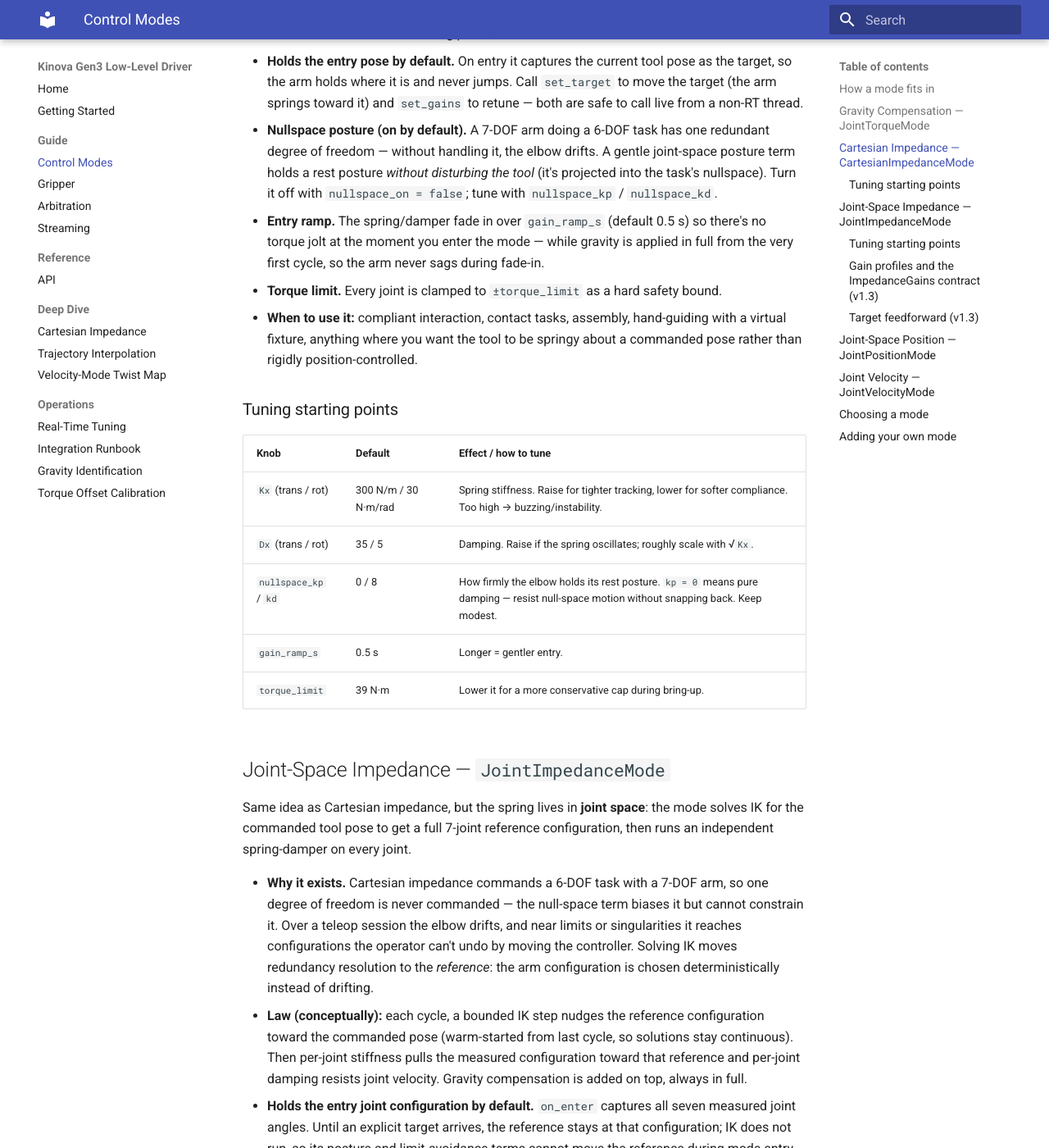
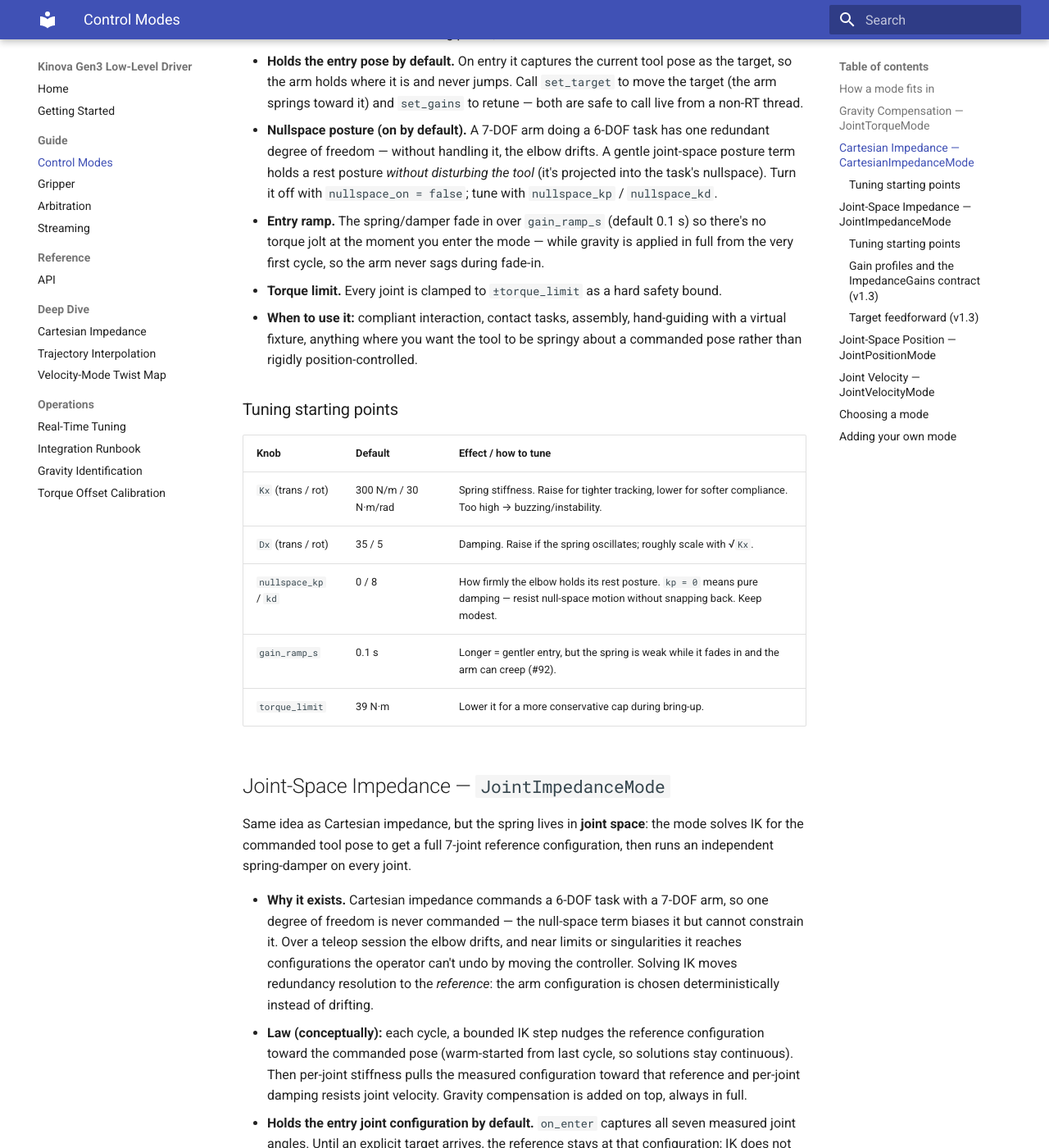
Before and after one commit to rammp-org/kinova-gen3-driver, an MkDocs documentation site: the page built from docs/guide/control-modes.md, in a window 1280 px wide and 1400 px high, scrolled down 2421 px. Shown: the whole window at 82% size. Built offline with MkDocs 1.6.1 and Material for MkDocs 9.7.7, drawn with Linux system fonts in a browser that asks for light colours.

Commit message:
Impedance entry ramp default 0.5 s -> 0.1 s (#92)
The ramp guarded against a jolt from an entry-pose error. With the bumpless,
load-ordered switch that error is ~0.1 mm on dojo, and the 0.5 s fade left the
spring too weak to stop a small static torque error from creeping: joint
impedance startup creep 3.6 mm -> 0.2 mm, Cartesian 2.7 -> 2.4 mm (its residual
is set by stiffness, not the ramp).

Co-Authored-By: Claude Opus 5.5 <noreply@anthropic.com>

```diff
--- a/docs/guide/control-modes.md
+++ b/docs/guide/control-modes.md
@@ -106,7 +106,7 @@ headline mode that application developers build on.
   joint-space posture term holds a rest posture *without disturbing the tool*
   (it's projected into the task's nullspace). Turn it off with `nullspace_on =
   false`; tune with `nullspace_kp` / `nullspace_kd`.
-- **Entry ramp.** The spring/damper fade in over `gain_ramp_s` (default 0.5 s) so
+- **Entry ramp.** The spring/damper fade in over `gain_ramp_s` (default 0.1 s) so
   there's no torque jolt at the moment you enter the mode — while gravity is
   applied in full from the very first cycle, so the arm never sags during fade-in.
 - **Torque limit.** Every joint is clamped to `±torque_limit` as a hard safety
@@ -122,7 +122,7 @@ headline mode that application developers build on.
 | `Kx` (trans / rot) | 300 N/m / 30 N·m/rad | Spring stiffness. Raise for tighter tracking, lower for softer compliance. Too high → buzzing/instability. |
 | `Dx` (trans / rot) | 35 / 5 | Damping. Raise if the spring oscillates; roughly scale with √`Kx`. |
 | `nullspace_kp` / `kd` | 0 / 8 | How firmly the elbow holds its rest posture. `kp = 0` means pure damping — resist null-space motion without snapping back. Keep modest. |
-| `gain_ramp_s` | 0.5 s | Longer = gentler entry. |
+| `gain_ramp_s` | 0.1 s | Longer = gentler entry, but the spring is weak while it fades in and the arm can creep (#92). |
 | `torque_limit` | 39 N·m | Lower it for a more conservative cap during bring-up. |
 
 ## Joint-Space Impedance — `JointImpedanceMode`
```
Also changed, not shown: CHANGELOG.md (+8 -1 lines), docs/reference/api.md (+1 -1 lines), docs/superpowers/specs/2026-06-16-cartesian-impedance-controller-design.md (+1 -1 lines), docs/superpowers/specs/2026-08-06-joint-space-impedance-design.md (+1 -1 lines), 2 other files.
